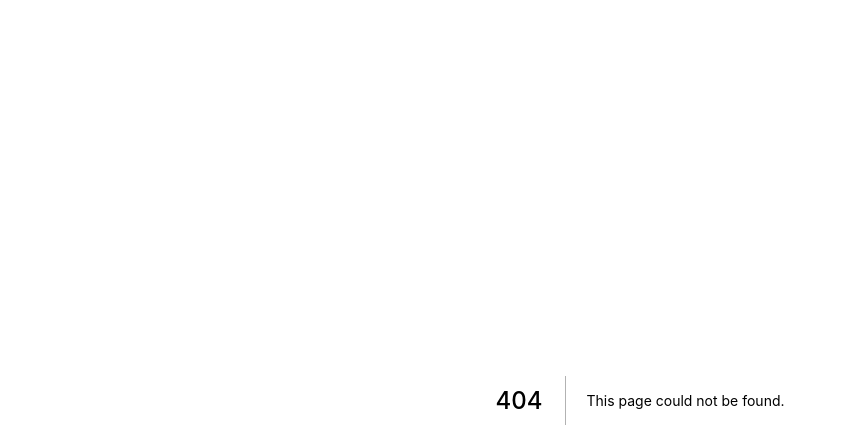
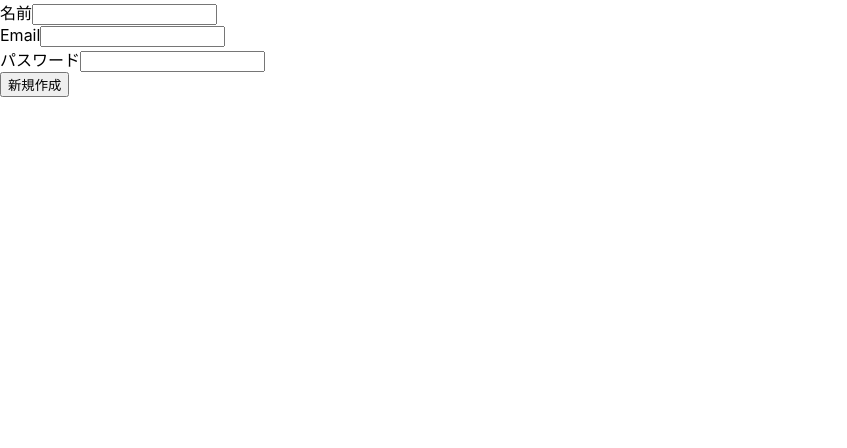
Before and after one commit to tsuyopon-xyz/nest-next-bbs, a Next.js app in the folder frontend/app/: page /signup in a window 1280 px wide. Before the commit this address had no page. Shown: the top 448 px of the page, without its empty margins (0-847 px from the left). Built offline with nearby package versions, Linux system fonts and the light colour scheme.

Commit message:
Minimum implement signup page.

```diff
--- /dev/null
+++ b/frontend/app/src/pages/signup/index.tsx
@@ -0,0 +1,93 @@
+import type { NextPage } from 'next';
+import Head from 'next/head';
+import Image from 'next/image';
+import { ChangeEventHandler, FormEventHandler, useState } from 'react';
+import type { SignupInput } from './types';
+
+const SignupPage: NextPage = () => {
+  const [signupInput, setSingupInput] = useState<SignupInput>({
+    name: '',
+    email: '',
+    password: '',
+  });
+
+  const onChangeHandler: ChangeEventHandler<HTMLInputElement> = (event) => {
+    setSingupInput({
+      ...signupInput,
+      [event.target.name]: event.target.value.trim(),
+    });
+  };
+
+  const onSubmitHandler: FormEventHandler<HTMLFormElement> = async (event) => {
+    event.preventDefault();
+    console.log(signupInput);
+    try {
+      const res = await fetch('http://localhost:8000/auth/signup', {
+        method: 'POST',
+        mode: 'cors',
+        credentials: 'include',
+        headers: {
+          'Content-Type': 'application/json',
+        },
+        body: JSON.stringify(signupInput),
+      });
+      if (res.status === 201) {
+        console.log('作成成功');
+      } else {
+        console.log('作成失敗 : ', res.status);
+      }
+    } catch (error) {
+      console.error('error : ', error);
+    }
+  };
+
+  return (
+    <div>
+      <Head>
+        <title>新規登録</title>
+        <meta name="description" content="Generated by create next app" />
+        <link rel="icon" href="/favicon.ico" />
+      </Head>
+
+      <main>
+        <form method="post" onSubmit={onSubmitHandler}>
+          <div>
+            <label htmlFor="name">名前</label>
+            <input
+              type="text"
+              id="name"
+              name="name"
+              value={signupInput.name}
+              onChange={onChangeHandler}
+            />
+          </div>
+          <div>
+            <label htmlFor="email">Email</label>
+            <input
+              type="text"
+              id="email"
+              name="email"
+              value={signupInput.email}
+              onChange={onChangeHandler}
+            />
+          </div>
+          <div>
+            <label htmlFor="password">パスワード</label>
+            <input
+              type="password"
+              id="password"
+              name="password"
+              value={signupInput.password}
+              onChange={onChangeHandler}
+            />
+          </div>
+          <div>
+            <input type="submit" value="新規作成" />
+          </div>
+        </form>
+      </main>
+    </div>
+  );
+};
+
+export default SignupPage;
--- /dev/null
+++ b/frontend/app/src/pages/signup/types.ts
@@ -0,0 +1,5 @@
+export type SignupInput = {
+  name: string;
+  email: string;
+  password: string;
+};
```
